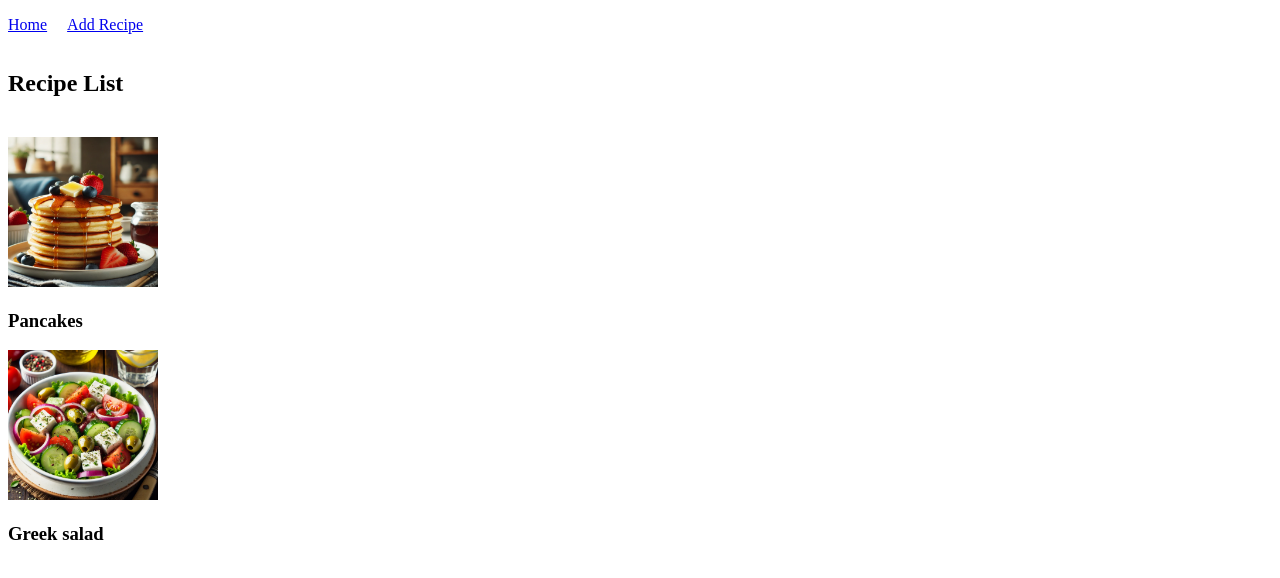
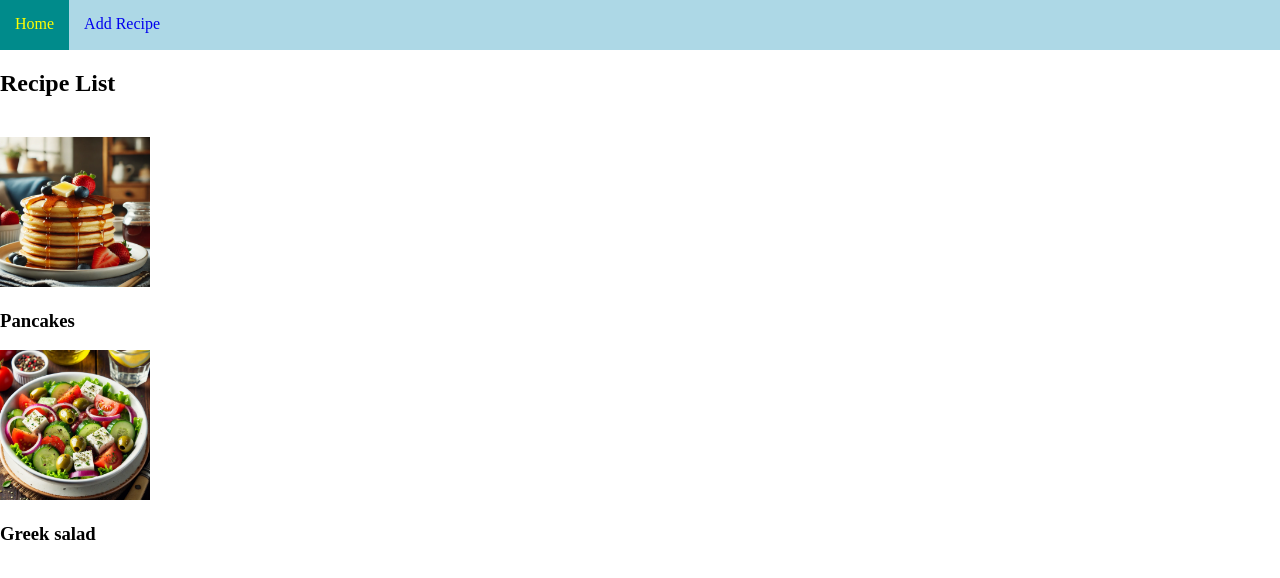
Before and after one commit to ardithoxha/Coursera-Angular-Recipe-App, an Angular app: page / in a window 1280 px wide. Shown: the top 578 px of the page. Built offline with nearby package versions, Linux system fonts and the light colour scheme.

Commit message:
improving navbar styling

```diff
--- a/src/app/components/navbar/navbar.component.css
+++ b/src/app/components/navbar/navbar.component.css
@@ -1,6 +1,42 @@
+nav {
+    width: 100%;
+    background-color: lightblue;
+    height: 50px;
+    margin: 0;
+    display: flex;
+    align-items: center;
+}
+
 ul {
     list-style-type: none;
     padding-left: 0;
     display: flex;
-    gap: 20px;
+    height: 100%;
 }
+
+li {
+    height: 100%;
+    display: flex;
+    align-items: center;
+}
+
+a {
+    text-decoration: none;
+    height: 100%;
+    padding: 15px;
+}
+a:hover {
+    background-color: darkcyan;
+    color: yellow !important;
+}
+a:active {
+    color: initial;
+}
+a:visited {
+    color: initial;
+}
+
+.active-link {
+    background-color: darkcyan;
+    color: yellow !important;
+}
--- a/src/app/components/navbar/navbar.component.html
+++ b/src/app/components/navbar/navbar.component.html
@@ -1,10 +1,10 @@
 <nav>
     <ul>
         <li>
-            <a routerLink="/">Home</a>
+            <a routerLink="/" [routerLinkActive]="'active-link'" [routerLinkActiveOptions]="{ exact: true }">Home</a>
         </li>
         <li>
-            <a routerLink="/add-recipe">Add Recipe</a>
+            <a routerLink="/add-recipe" [routerLinkActive]="'active-link'">Add Recipe</a>
         </li>
     </ul>
 </nav>
--- a/src/app/components/navbar/navbar.component.ts
+++ b/src/app/components/navbar/navbar.component.ts
@@ -1,9 +1,9 @@
 import { Component } from '@angular/core';
-import { RouterLink } from '@angular/router';
+import { RouterLink, RouterLinkActive } from '@angular/router';
 
 @Component({
   selector: 'app-navbar',
-  imports: [RouterLink],
+  imports: [RouterLink, RouterLinkActive],
   templateUrl: './navbar.component.html',
   styleUrl: './navbar.component.css',
   standalone: true,
--- a/src/styles.css
+++ b/src/styles.css
@@ -3,3 +3,7 @@
 * {
     box-sizing: border-box;
 }
+body {
+    padding: 0;
+    margin: 0;
+}
```
